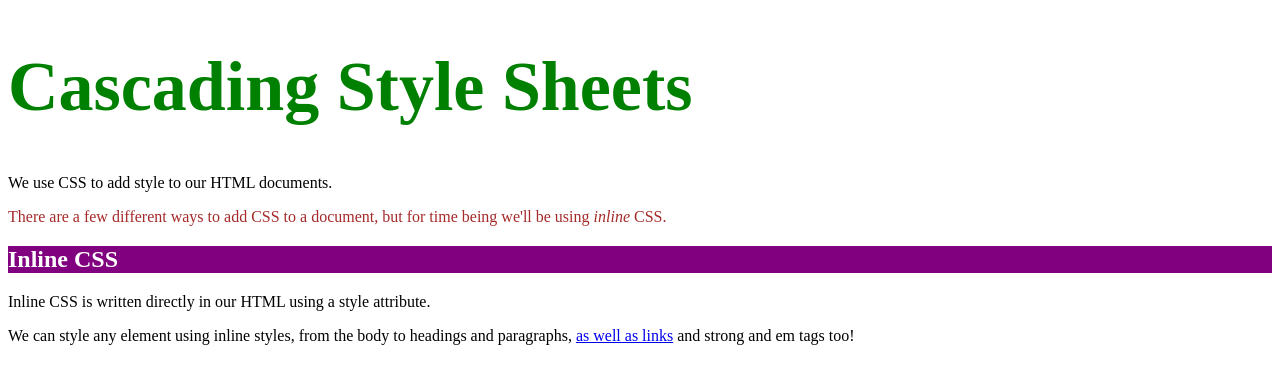
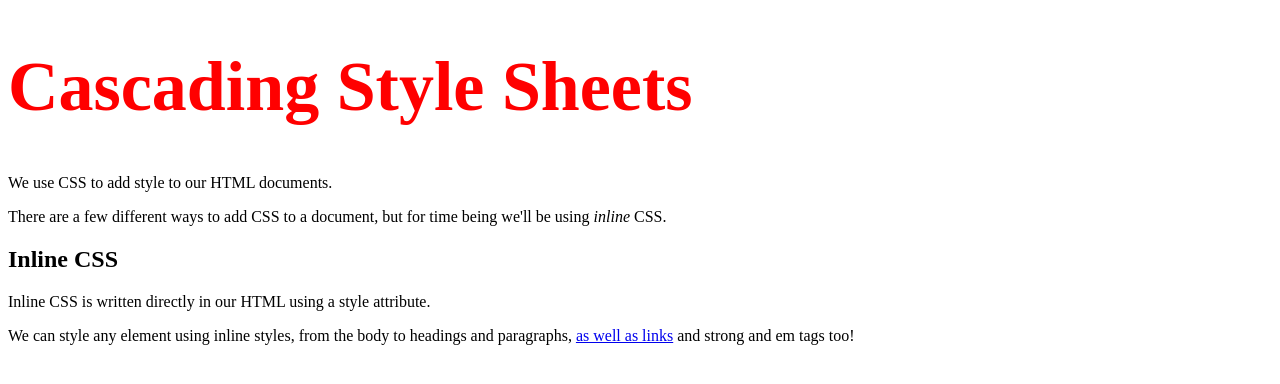
Before and after one commit to RomanNazzetta/Proyecto-Febrero-01, a plain HTML site: page Febrero_01.html in a window 1280 px wide. Drawn offline with Linux system fonts and the light colour scheme.

Commit message:
Color code

```diff
--- a/Febrero_01.html
+++ b/Febrero_01.html
@@ -7,11 +7,21 @@
     <title>Proyecto Febrero 01</title>
 </head>
 <body>
-    <h1 style="font-size: 70px; color: green;">Cascading Style Sheets</h1>
-        <p>We use CSS to add style to our HTML documents.</p>
-        <p style="color: brown">There are a few different ways to add CSS to a document, but for time being we'll be using <em>inline</em> CSS.</p>
-        <h2 style="background-color: purple; color: white;">Inline CSS</h2>
-        <p>Inline CSS is written directly in our HTML using a style attribute.</p>
-        <p>We can style any element using inline styles, from the body to headings and paragraphs, <a href="#">as well as links</a> and strong and em tags too!</p>
+    <!--
+            #42f4df
+            #f77002
+            #13a351
+            rgb(206, 105, 72)
+            rgb(229, 0, 255)
+            hsl(264, 100%, 30%)
+         -->
+
+
+         <h1 style="font-size: 70px; color: red;">Cascading Style Sheets</h1>
+         <p>We use CSS to add style to our HTML documents.</p>
+         <p>There are a few different ways to add CSS to a document, but for time being we'll be using <em>inline</em> CSS.</p>
+         <h2>Inline CSS</h2>
+         <p>Inline CSS is written directly in our HTML using a style attribute.</p>
+         <p>We can style any element using inline styles, from the body to headings and paragraphs, <a href="#">as well as links</a> and strong and em tags too!</p>
 </body>
 </html>
```
